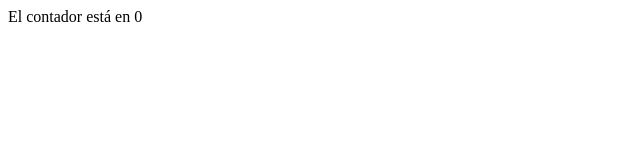
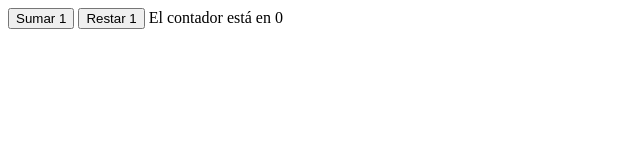
Before and after one commit to yomar-dev/eventos-vuejs, a plain HTML site: page index.html in a window 1280 px wide. Shown: the whole page, without its empty margins (0-640 px from the left). Drawn offline with nearby package versions, Linux system fonts and the light colour scheme.

Commit message:
Agregamos los dos botones con los cuales vamos a interactuar para aumentar o disminuir el valor del contador.

```diff
--- a/index.html
+++ b/index.html
@@ -7,6 +7,8 @@
 </head>
 <body>
 	<div id="app">
+		<button>Sumar 1</button>
+		<button>Restar 1</button>
 		El contador está en {{ contador }}
 	</div>
 
```
